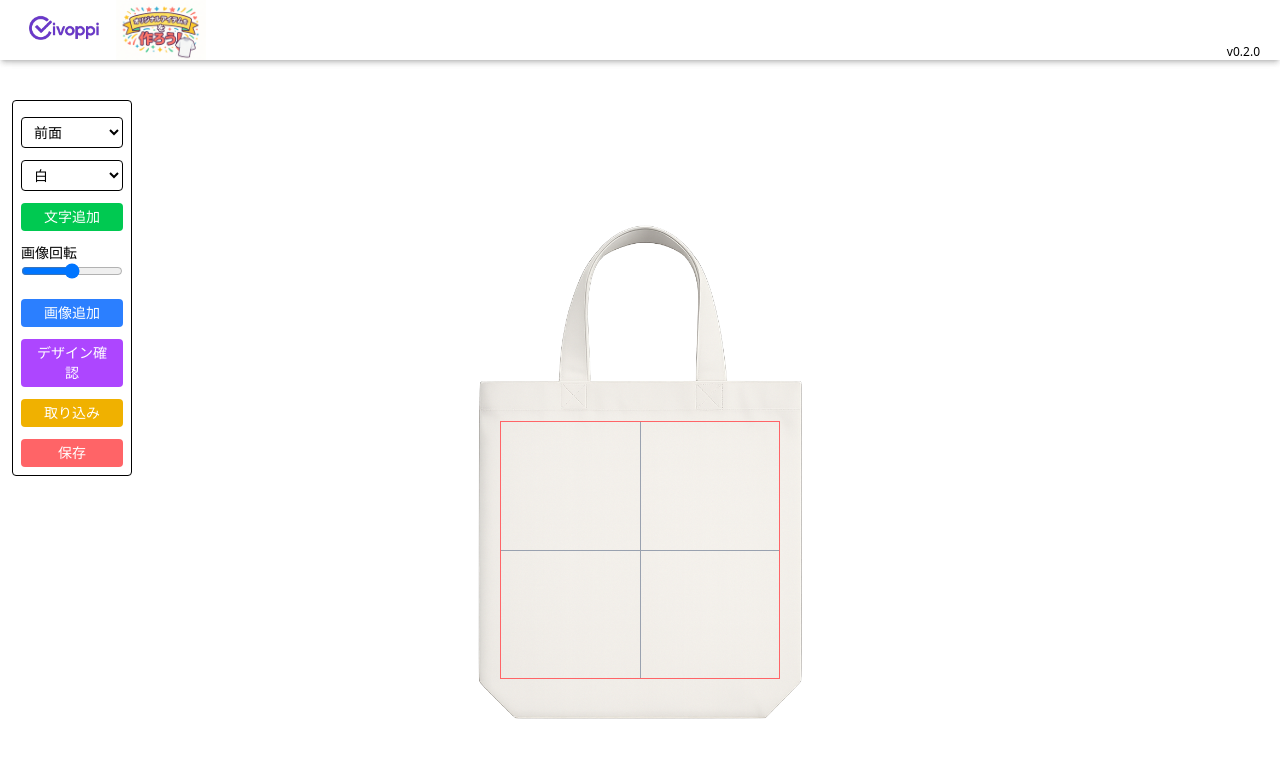
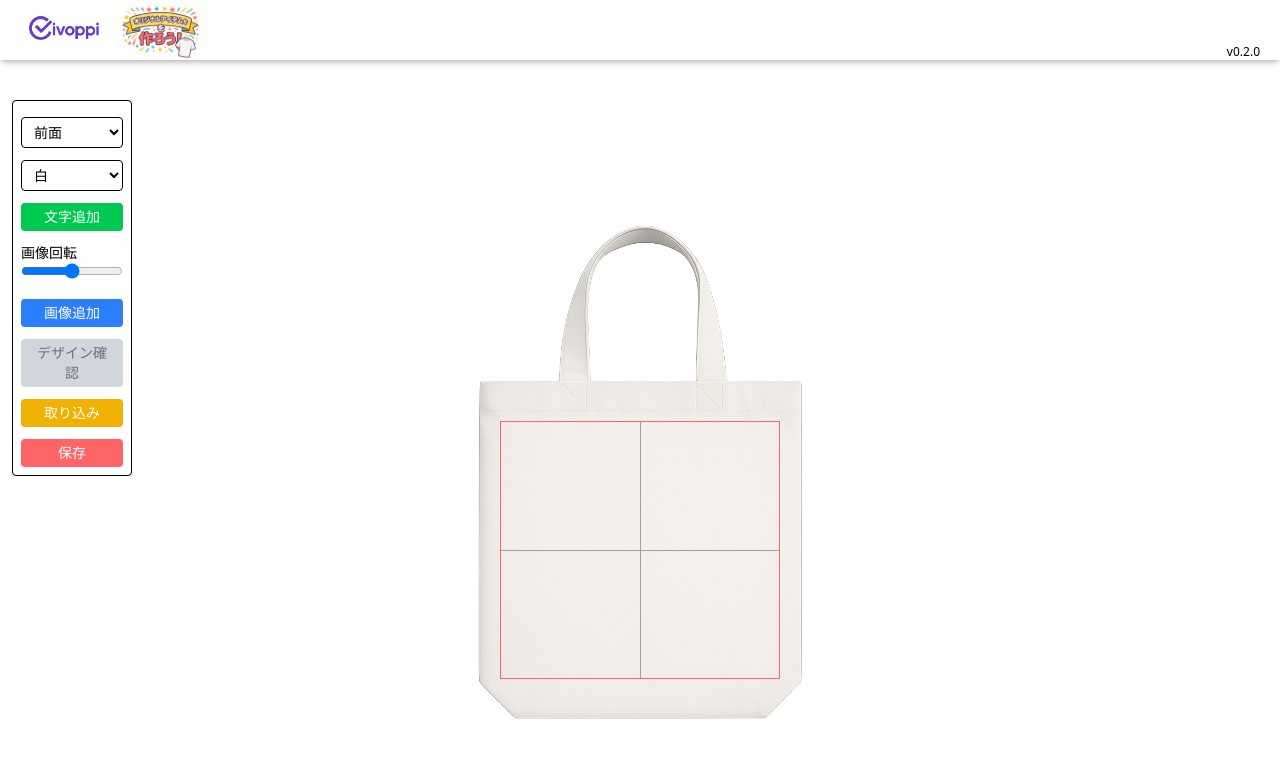
Before and after one commit to turkenoki/Civoppi-Portal, a Next.js app: page /orideco/editor/toto in a window 1280 px wide. Shown: the top 758 px of the page. Built offline with nearby package versions, Linux system fonts and the light colour scheme.

Commit message:
Disable preview button when 3D data is missing

```diff
--- a/components/orideco/ItemEditor.tsx
+++ b/components/orideco/ItemEditor.tsx
@@ -418,8 +418,9 @@ export default function ItemEditor({ item }: { item: 'tshirt' | 'toto' }) {
         >画像追加</button>
 
         <button
-          className="mt-3 bg-purple-500 text-white px-3 py-1 rounded"
+          className="mt-3 bg-purple-500 text-white px-3 py-1 rounded disabled:bg-gray-300 disabled:text-gray-500 disabled:cursor-not-allowed"
           onClick={() => setShowPreview(true)}
+          disabled={!sides[currentItem].sideMap3D}
         >デザイン確認</button>
 
         <input
```
